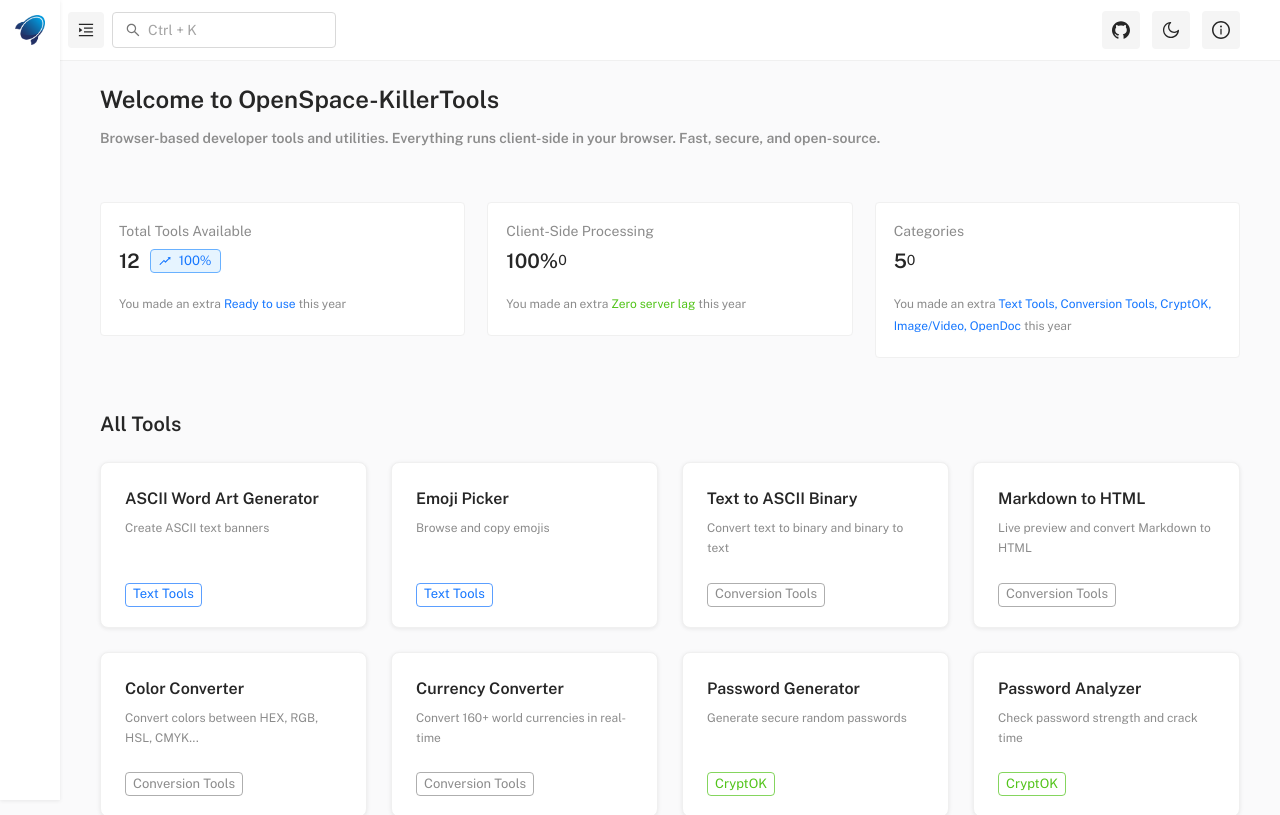
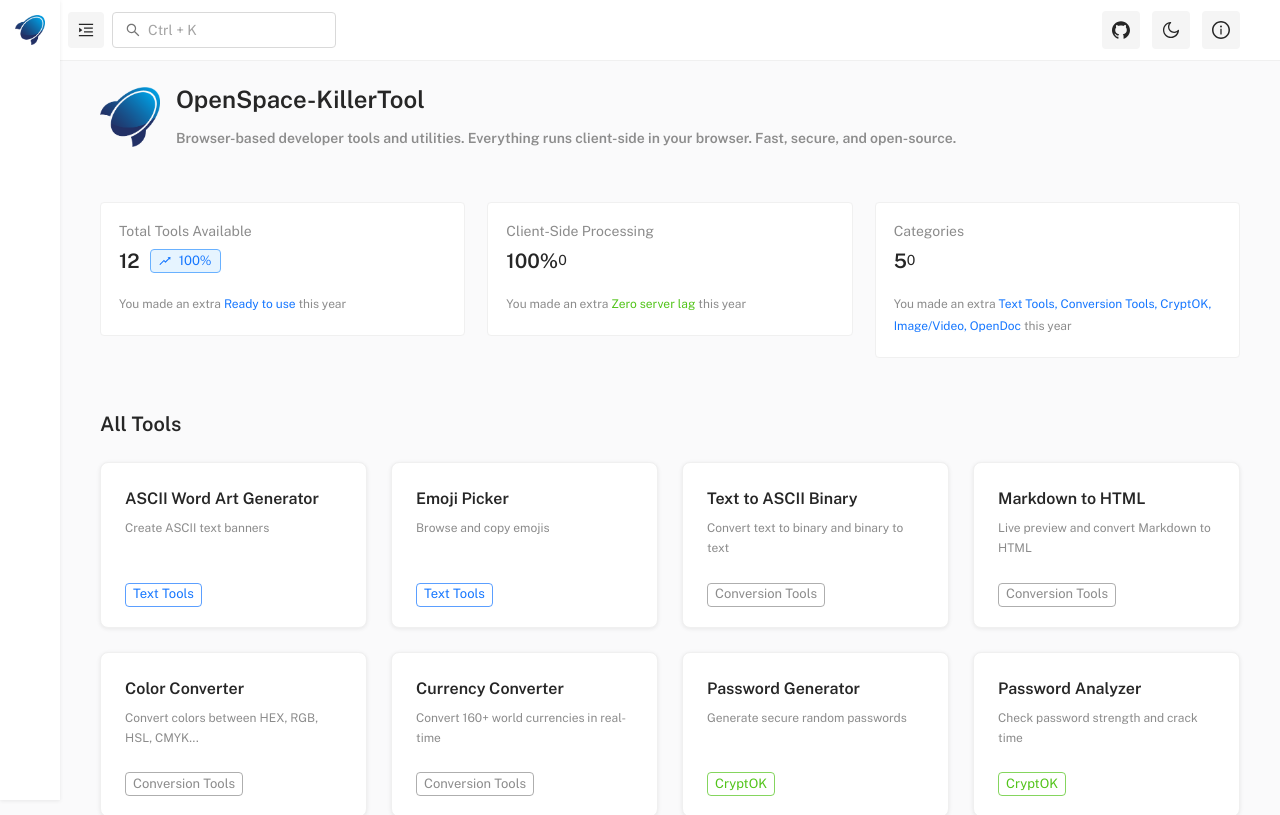
Before and after one commit to MrDino-Tz/OpenSpace-KillerTool, a React (Vite) app: page / in a window 1280 px wide. Shown: the top 815 px of the page. Built offline with nearby package versions, Linux system fonts and the light colour scheme.

Commit message:
the logo

```diff
--- a/src/pages/dashboard/default.jsx
+++ b/src/pages/dashboard/default.jsx
@@ -12,6 +12,9 @@
 // project imports
 import AnalyticEcommerce from 'components/cards/statistics/AnalyticEcommerce';
 import ALL_TOOLS from 'data/tools';
+
+// assets
+import logo from 'assets/images/logo1.png';
 
 const categories = [...new Set(ALL_TOOLS.map((t) => t.category))];
 
@@ -30,13 +33,21 @@
   return (
     <Grid container rowSpacing={4.5} columnSpacing={2.75}>
       <Grid size={12}>
-        <Box sx={{ mb: 2 }}>
-          <Typography variant="h3" fontWeight="bold" gutterBottom>
-            Welcome to OpenSpace-KillerTools
-          </Typography>
-          <Typography variant="subtitle1" color="text.secondary">
-            Browser-based developer tools and utilities. Everything runs client-side in your browser. Fast, secure, and open-source.
-          </Typography>
+        <Box sx={{ mb: 2, display: 'flex', alignItems: 'center', gap: 2 }}>
+          <Box
+            component="img"
+            src={logo}
+            alt="OpenSpace KillerTools Logo"
+            sx={{ width: 60, height: 60, borderRadius: 2 }}
+          />
+          <Box>
+            <Typography variant="h3" fontWeight="bold" gutterBottom>
+              OpenSpace-KillerTool
+            </Typography>
+            <Typography variant="subtitle1" color="text.secondary">
+              Browser-based developer tools and utilities. Everything runs client-side in your browser. Fast, secure, and open-source.
+            </Typography>
+          </Box>
         </Box>
       </Grid>
 
```
Also changed, not shown: src/assets/images/logo1.png (added).
